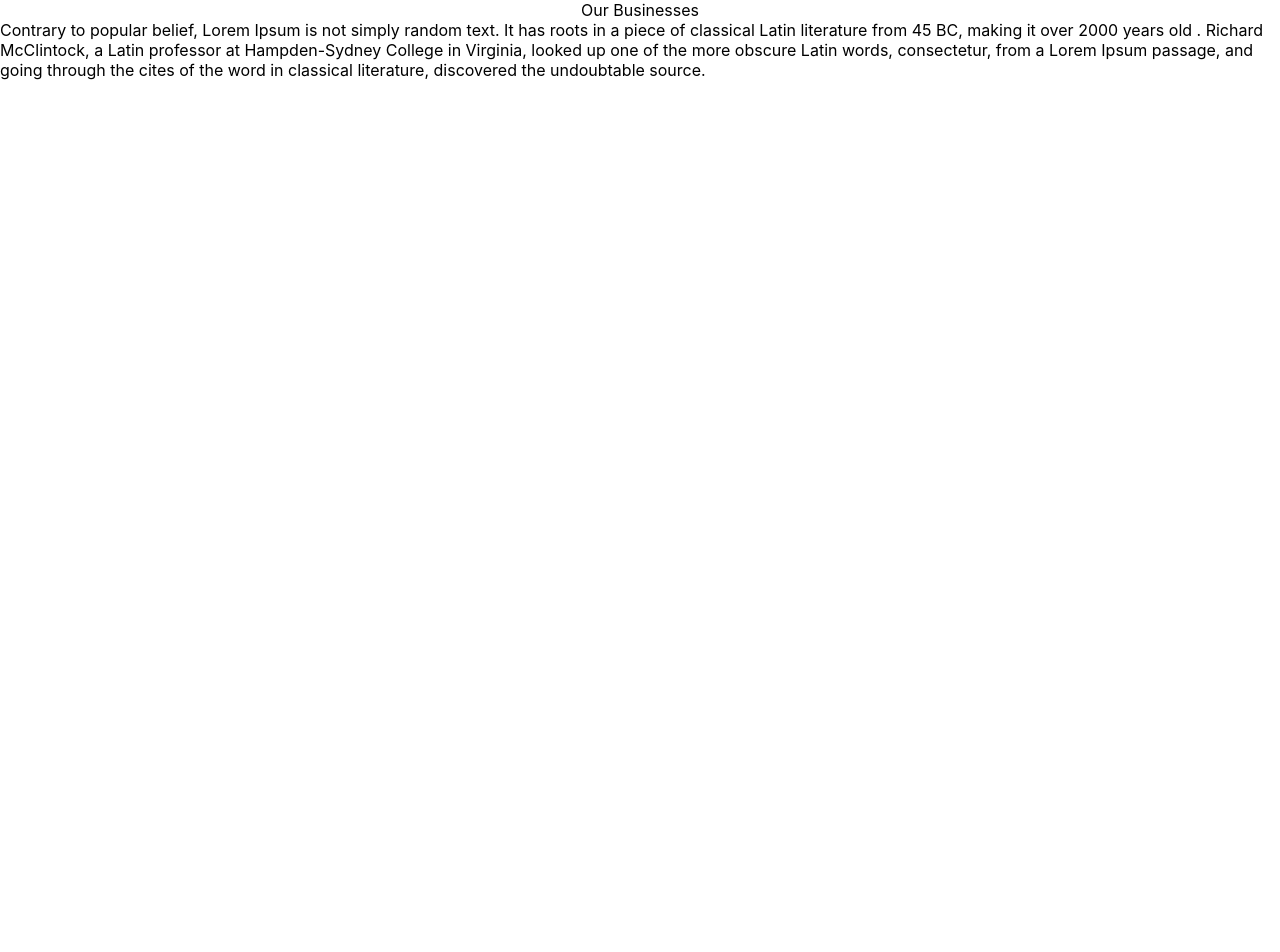
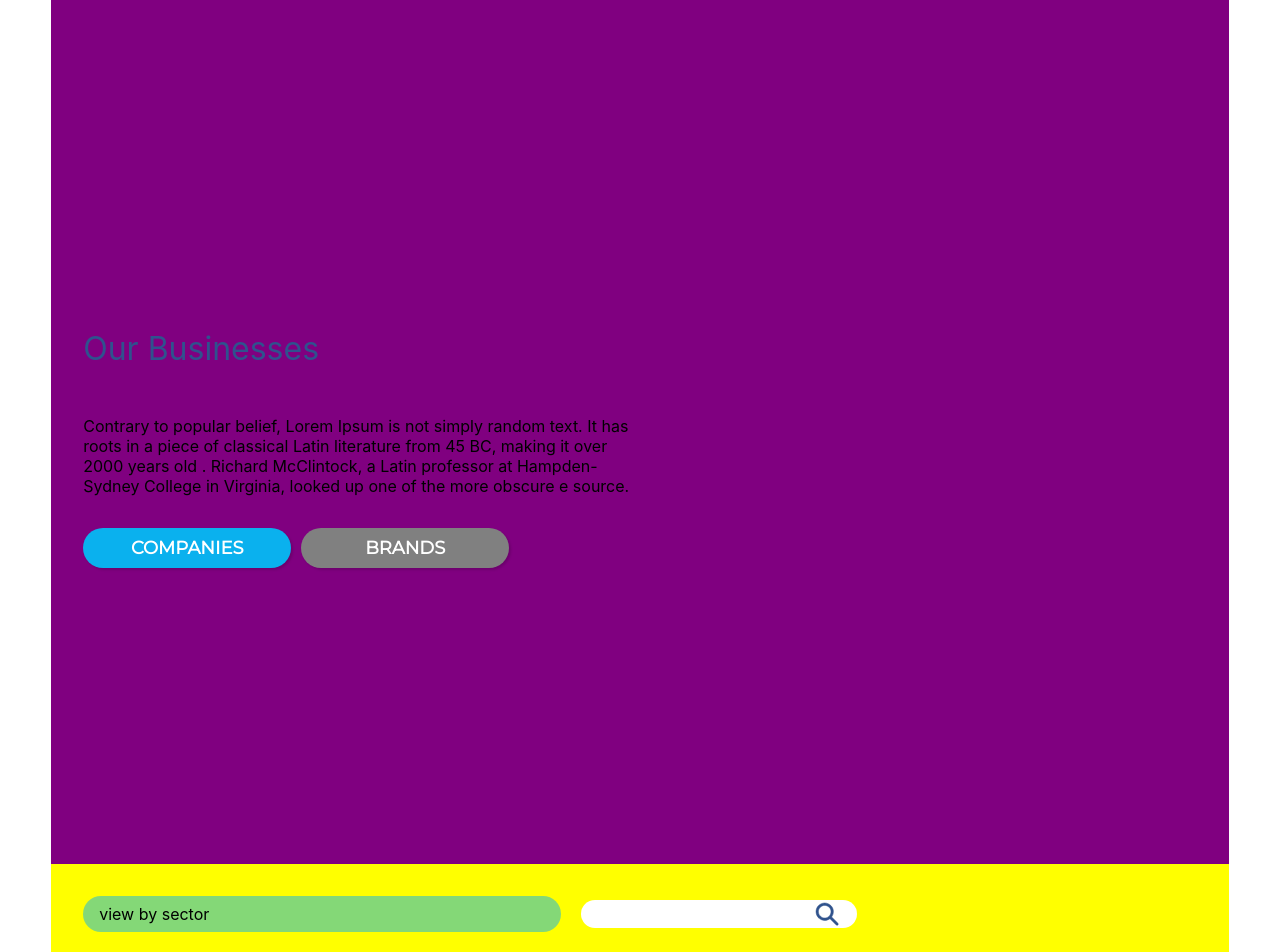
Before and after one commit to rakshit-2/sellebration, a React (Create React App) app in the folder client/: page /bussiness-brand in a window 1280 px wide. Shown: the top 952 px of the page. Before the commit the page ends 800 px from the top, so only its background shows below. Built offline with nearby package versions, Linux system fonts and the light colour scheme.

Commit message:
bussiness brand 2 struc

```diff
--- a/client/src/App.js
+++ b/client/src/App.js
@@ -37,7 +37,7 @@ const App=(props)=>{
     <>
     <BrowserRouter>
       <Routes>
-        <Route path="/"></Route>
+        <Route path="/" style={{backgroundColor:"black"}}></Route>
         <Route path="/home-page" element={<Home navDisplay={navDisplay} openNav={openNav} closeNav={closeNav}/>} ></Route>
         <Route path="/bring-change" element={<Bringchange  navDisplay={navDisplay} openNav={openNav} closeNav={closeNav}/>} ></Route>
         <Route path="/bussiness-brand" element={<Businessbrand  navDisplay={navDisplay} openNav={openNav} closeNav={closeNav}/>} ></Route>
--- a/client/src/components/organism/businessbrand/index.css
+++ b/client/src/components/organism/businessbrand/index.css
@@ -12,13 +12,16 @@ justify-content: center;
 align-items: center;
 }
 .BusinessBrand__sec1{
-    height: fit-content;
-    width: 100%;
-
+    height: 100vh;
+    padding: 2rem;
+    width: 87%;
+    /* height: fit-content; */
     display: flex;
     flex-direction: column;
     justify-content: center;
-    align-items: center;
+    align-items:flex-start;
+    background-color: purple ;
+
 }
 
 .BusinessBrand__sec1__head{
@@ -27,14 +30,103 @@ align-items: center;
     display: flex;
     flex-direction: row;
     align-content: center;
-    justify-content: center;
+    justify-content: flex-start;
+    font-size: 2rem;
+    color: #2F528E;
+    padding-top: 2rem;
+    padding-bottom: 2rem;
 }
 
 .BusinessBrand__sec1__content{
-    width: 100%;
+    width: 50%;
     height: fit-content;
     display: flex;
     flex-direction: row;
     align-content: center;
+    justify-content: flex-start;
+    padding-top: 1rem;
+    padding-bottom: 2rem;
+}
+.BusinessBrand__sec1__buttons{
+    display:flex;
+    flex-direction: row;
+    justify-content: flex-start;
+    align-items: center;
+    width: 100%;
+    height: fit-content;
+}
+
+.BusinessBrand__sec1__button{
+    text-decoration: none;
+    width:9rem;
+    padding: 10px;
+    padding-left: 2rem;
+    padding-right: 2rem;
+    margin-right: 10px;
+    min-width: 7rem;
+    display: flex;
+    align-items: center;
     justify-content: center;
+    border-radius: 25px;
+    font-family: 'Montserrat';
+    font-style: normal;
+    font-weight: 600;
+    font-size: 18px;
+    line-height: 20px;
+    text-transform: capitalize;
+    color: #FFFFFF;
+    background-color: #0AB1EE;
+    cursor: pointer;
+    box-shadow: rgba(0, 0, 0, 0.15) 1.95px 1.95px 2.6px;
 }
+
+
+.BusinessBrand__sec2{
+    height: fit-content;
+    padding: 2rem;
+    width: 87%;
+    height: fit-content;
+    display: flex;
+    flex-direction: column;
+    justify-content: center;
+    align-items:flex-start;
+    background-color:yellow
+}
+
+.BusinessBrand__sec2__head{
+display: flex;
+flex-direction: row;
+justify-content: flex-start;
+align-items: center;
+width:100%;
+height: fit-content;
+}
+
+.BusinessBrand__sec2__head__left{
+    border-radius: 20px;
+    padding: 0.5rem 1rem 0.5rem 1rem ;
+    width:40%;
+    height: fit-content;
+    background-color: #0AB1EE80;
+}
+.BusinessBrand__sec2__head__right{
+
+
+        width:fit-content;
+        height:fit-content;
+        padding-left: 20px;
+
+}
+.BusinessBrand__sec2__head__right__field{
+        width:16rem;
+        height:1.7rem;
+        border-radius: 20px;
+        padding-left: 20px;
+        font-size: 15px;
+        border:none;
+        outline:none;
+        background: #fff url("./../../assets/image/navbar_img/navbar_searchicon_img.svg") no-repeat;
+        background-position: 93%;
+
+
+}
--- a/client/src/components/organism/businessbrand/index.js
+++ b/client/src/components/organism/businessbrand/index.js
@@ -16,12 +16,29 @@ return (
                   Latin literature from 45 BC, making it over 2000 years old
                   . Richard McClintock, a Latin professor at Hampden-Sydney
                   College in Virginia, looked up one of the more obscure
-                  Latin words, consectetur, from a Lorem Ipsum passage,
-                   and going through the cites of the word in classical
-                    literature, discovered the undoubtable source.
+                  e source.
                 </div>
-                <div >
+                <div className="BusinessBrand__sec1__buttons">
 
+
+                <div className="BusinessBrand__sec1__button" >
+                    COMPANIES
+                </div>
+                <div className="BusinessBrand__sec1__button" style={{backgroundColor:"grey"}} >
+                    BRANDS
+                </div>
+                </div>
+            </div>
+            <div className="BusinessBrand__sec2">
+                <div className="BusinessBrand__sec2__head">
+                    <div className="BusinessBrand__sec2__head__left">
+                        view by sector
+                    </div>
+                    <div className="BusinessBrand__sec2__head__right">
+                        <div className="BusinessBrand__sec2__head__right__field">
+
+                        </div>
+                    </div>
                 </div>
             </div>
 
```
